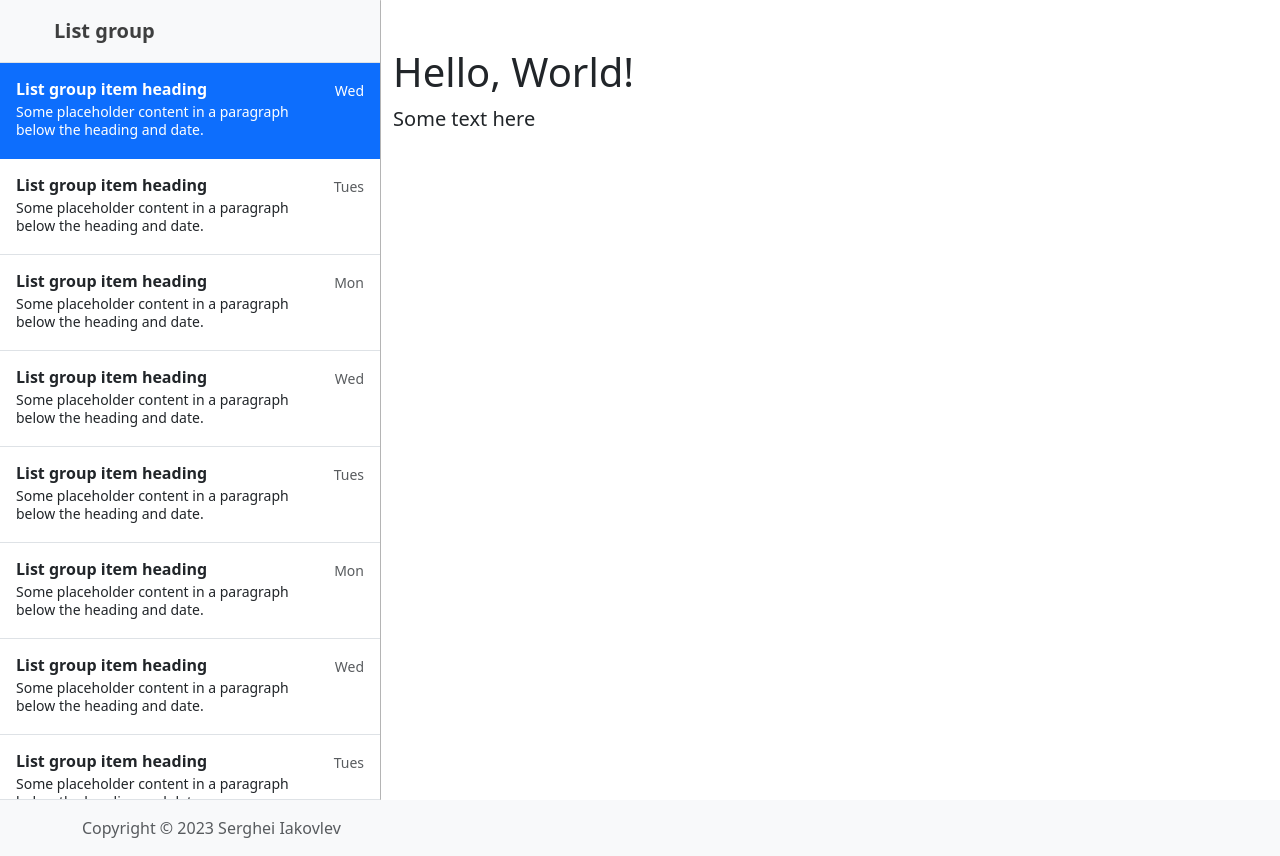
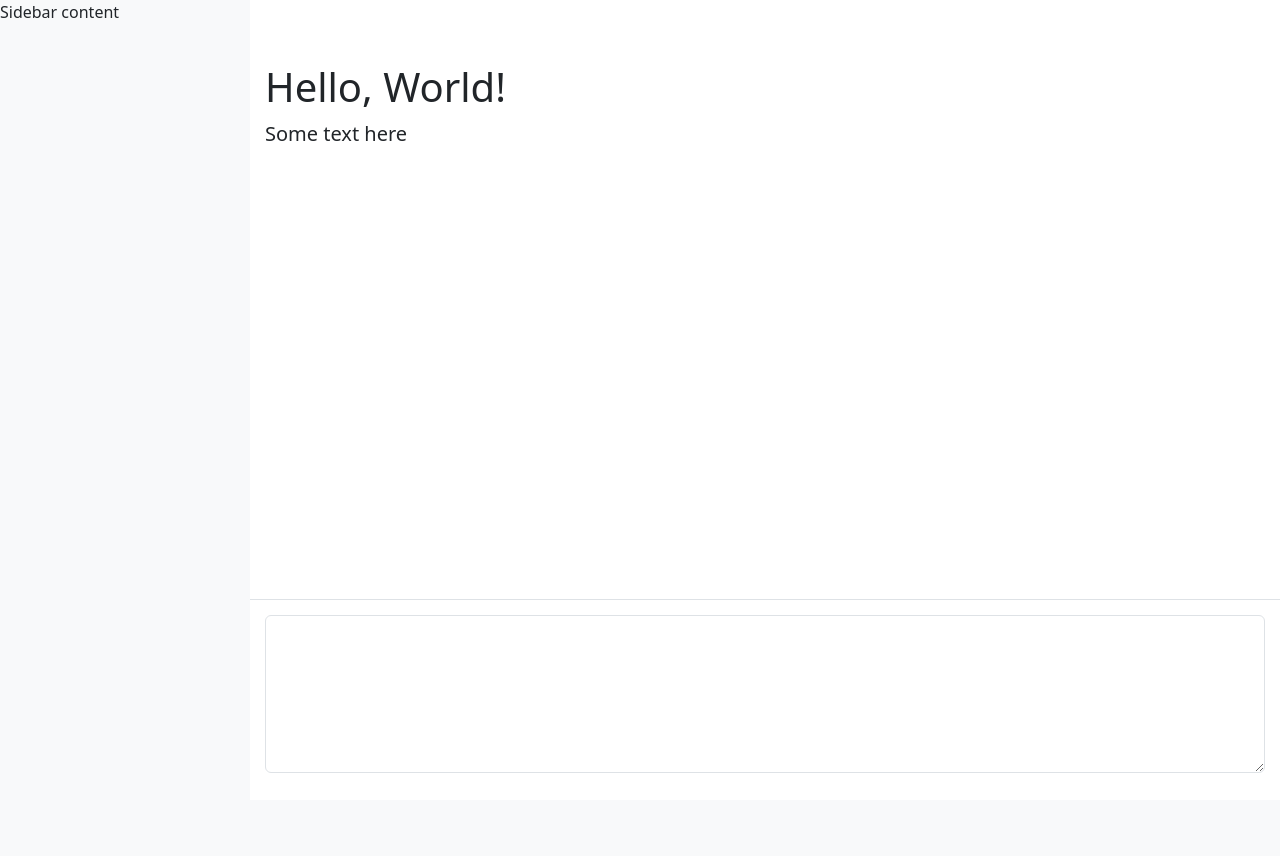
Before and after one commit to sergeyklay/promptly, a Flask app: page / in a window 1280 px wide. After the commit the page ends 773 px from the top, so only its background shows below. Run offline with Flask 3, Linux system fonts and the light colour scheme; some libraries are stand-ins or nearby versions.

Commit message:
Rework HTML layout

```diff
--- a/promptly/static/css/main.css
+++ b/promptly/static/css/main.css
@@ -1,44 +1,32 @@
-body {
-    min-height: 100vh;
-    min-height: -webkit-fill-available;
+body, html {
+    height: 100%;
 }
 
-html {
-    height: -webkit-fill-available;
+#wrapper {
+    display: flex;
+    flex-direction: row;
+    height: 100%;
 }
 
-main {
-    height: 100vh;
-    height: -webkit-fill-available;
-    max-height: 100vh;
-    overflow-x: auto;
-    overflow-y: hidden;
+#sidebar {
+    flex: 0 0 250px;
+    background-color: #f8f9fa;
 }
 
-.sidebar {
-    width: 380px;
+#content {
+    flex: 1;
+    display: flex;
+    flex-direction: column;
 }
 
-.scrollarea {
+#chat-output {
+    flex: 1;
     overflow-y: auto;
+    padding: 15px;
+    border-bottom: 1px solid #dee2e6;
 }
 
-.b-divider {
-    width: 100%;
-    height: 3rem;
-    background-color: rgba(0, 0, 0, .1);
-    border: solid rgba(0, 0, 0, .15);
-    border-width: 1px 0;
-    box-shadow: inset 0 .5em 1.5em rgba(0, 0, 0, .1), inset 0 .125em .5em rgba(0, 0, 0, .15);
+#chat-input {
+    flex: 0 0 25%;
+    padding: 15px;
 }
-
-.b-vr {
-    flex-shrink: 0;
-    width: 0.07rem;
-    height: 100vh;
-}
-
-.bi {
-    vertical-align: -.125em;
-    fill: currentColor;
-}
--- a/promptly/templates/layout/base.html
+++ b/promptly/templates/layout/base.html
@@ -13,21 +13,21 @@
     {% block head_js %}{% endblock %}
   </head>
   <body>
-    <!-- Begin page content -->
-    <main class="d-flex flex-nowrap">
-      {% include "layout/sidebar.html" %}
+    <div id="wrapper">
+      <aside id="sidebar">
+        {% include "layout/sidebar.html" %}
+      </aside>
 
-      <section class="content">
-        <div class="container">
+      <main id="content">
+        <section id="chat-output">
           {% block container %}{% endblock %}
-        </div>
-      </section>
+        </section>
 
-    </main>
-
-    <footer class="footer mt-auto py-3 bg-body-tertiary">
-      {% include "layout/footer.html" %}
-    </footer>
+        <footer id="chat-input">
+          {% include "layout/footer.html" %}
+        </footer>
+      </main>
+    </div>
 
     <script src="{{ url_for('static',filename='js/jquery.min.js') }}"></script>
     <script src="{{ url_for('static',filename='js/bootstrap.bundle.min.js') }}"></script>
--- a/promptly/templates/layout/footer.html
+++ b/promptly/templates/layout/footer.html
@@ -1,6 +1 @@
-<!-- Fixed footer -->
-<div class="container">
-  <span class="text-body-secondary">
-    Copyright &copy; 2023 Serghei Iakovlev
-  </span>
-</div>
+<textarea class="form-control" rows="6"></textarea>
--- a/promptly/templates/layout/sidebar.html
+++ b/promptly/templates/layout/sidebar.html
@@ -1,126 +1 @@
-<div class="d-flex flex-column align-items-stretch flex-shrink-0 bg-body-tertiary sidebar">
-<a href="/" class="d-flex align-items-center flex-shrink-0 p-3 link-body-emphasis text-decoration-none border-bottom">
-      <svg class="bi pe-none me-2" width="30" height="24"><use xlink:href="#bootstrap"></use></svg>
-      <span class="fs-5 fw-semibold">List group</span>
-    </a>
-
-  <div class="list-group list-group-flush border-bottom scrollarea">
-    <a href="#"
-       class="list-group-item list-group-item-action active py-3 lh-sm"
-       aria-current="true">
-      <div class="d-flex w-100 align-items-center justify-content-between">
-        <strong class="mb-1">List group item heading</strong>
-        <small>Wed</small>
-      </div>
-      <div class="col-10 mb-1 small">
-        Some placeholder content in a paragraph below the heading and date.
-      </div>
-    </a>
-
-    <a href="#" class="list-group-item list-group-item-action py-3 lh-sm">
-      <div class="d-flex w-100 align-items-center justify-content-between">
-        <strong class="mb-1">List group item heading</strong>
-        <small class="text-body-secondary">Tues</small>
-      </div>
-      <div class="col-10 mb-1 small">
-        Some placeholder content in a paragraph below the heading and date.
-      </div>
-    </a>
-
-    <a hreff="#" class="list-group-item list-group-item-action py-3 lh-sm">
-      <div class="d-flex w-100 align-items-center justify-content-between">
-        <strong class="mb-1">List group item heading</strong>
-        <small class="text-body-secondary">Mon</small>
-      </div>
-      <div class="col-10 mb-1 small">
-        Some placeholder content in a paragraph below the heading and date.
-      </div>
-    </a>
-
-    <a href="#" class="list-group-item list-group-item-action py-3 lh-sm" aria-current="true">
-      <div class="d-flex w-100 align-items-center justify-content-between">
-        <strong class="mb-1">List group item heading</strong>
-        <small class="text-body-secondary">Wed</small>
-      </div>
-      <div class="col-10 mb-1 small">
-        Some placeholder content in a paragraph below the heading and date.
-      </div>
-    </a>
-
-    <a href="#" class="list-group-item list-group-item-action py-3 lh-sm">
-      <div class="d-flex w-100 align-items-center justify-content-between">
-        <strong class="mb-1">List group item heading</strong>
-        <small class="text-body-secondary">Tues</small>
-      </div>
-      <div class="col-10 mb-1 small">
-        Some placeholder content in a paragraph below the heading and date.
-      </div>
-    </a>
-
-    <a href="#" class="list-group-item list-group-item-action py-3 lh-sm">
-      <div class="d-flex w-100 align-items-center justify-content-between">
-        <strong class="mb-1">List group item heading</strong>
-        <small class="text-body-secondary">Mon</small>
-      </div>
-      <div class="col-10 mb-1 small">
-        Some placeholder content in a paragraph below the heading and date.
-      </div>
-    </a>
-    <a href="#" class="list-group-item list-group-item-action py-3 lh-sm" aria-current="true">
-      <div class="d-flex w-100 align-items-center justify-content-between">
-        <strong class="mb-1">List group item heading</strong>
-        <small class="text-body-secondary">Wed</small>
-      </div>
-      <div class="col-10 mb-1 small">
-        Some placeholder content in a paragraph below the heading and date.
-      </div>
-    </a>
-    <a href="#" class="list-group-item list-group-item-action py-3 lh-sm">
-      <div class="d-flex w-100 align-items-center justify-content-between">
-        <strong class="mb-1">List group item heading</strong>
-        <small class="text-body-secondary">Tues</small>
-      </div>
-      <div class="col-10 mb-1 small">
-        Some placeholder content in a paragraph below the heading and date.
-      </div>
-    </a>
-    <a href="#" class="list-group-item list-group-item-action py-3 lh-sm">
-      <div class="d-flex w-100 align-items-center justify-content-between">
-        <strong class="mb-1">List group item heading</strong>
-        <small class="text-body-secondary">Mon</small>
-      </div>
-      <div class="col-10 mb-1 small">
-        Some placeholder content in a paragraph below the heading and date.
-      </div>
-    </a>
-    <a href="#" class="list-group-item list-group-item-action py-3 lh-sm" aria-current="true">
-      <div class="d-flex w-100 align-items-center justify-content-between">
-        <strong class="mb-1">List group item heading</strong>
-        <small class="text-body-secondary">Wed</small>
-      </div>
-      <div class="col-10 mb-1 small">
-        Some placeholder content in a paragraph below the heading and date.
-      </div>
-    </a>
-    <a href="#" class="list-group-item list-group-item-action py-3 lh-sm">
-      <div class="d-flex w-100 align-items-center justify-content-between">
-        <strong class="mb-1">List group item heading</strong>
-        <small class="text-body-secondary">Tues</small>
-      </div>
-      <div class="col-10 mb-1 small">
-        Some placeholder content in a paragraph below the heading and date.
-      </div>
-    </a>
-    <a href="#" class="list-group-item list-group-item-action py-3 lh-sm">
-      <div class="d-flex w-100 align-items-center justify-content-between">
-        <strong class="mb-1">List group item heading</strong>
-        <small class="text-body-secondary">Mon</small>
-      </div>
-      <div class="col-10 mb-1 small">
-        Some placeholder content in a paragraph below the heading and date.
-      </div>
-    </a>
-  </div>
-</div>
-
-<div class="b-divider b-vr"></div>
+Sidebar content
```
